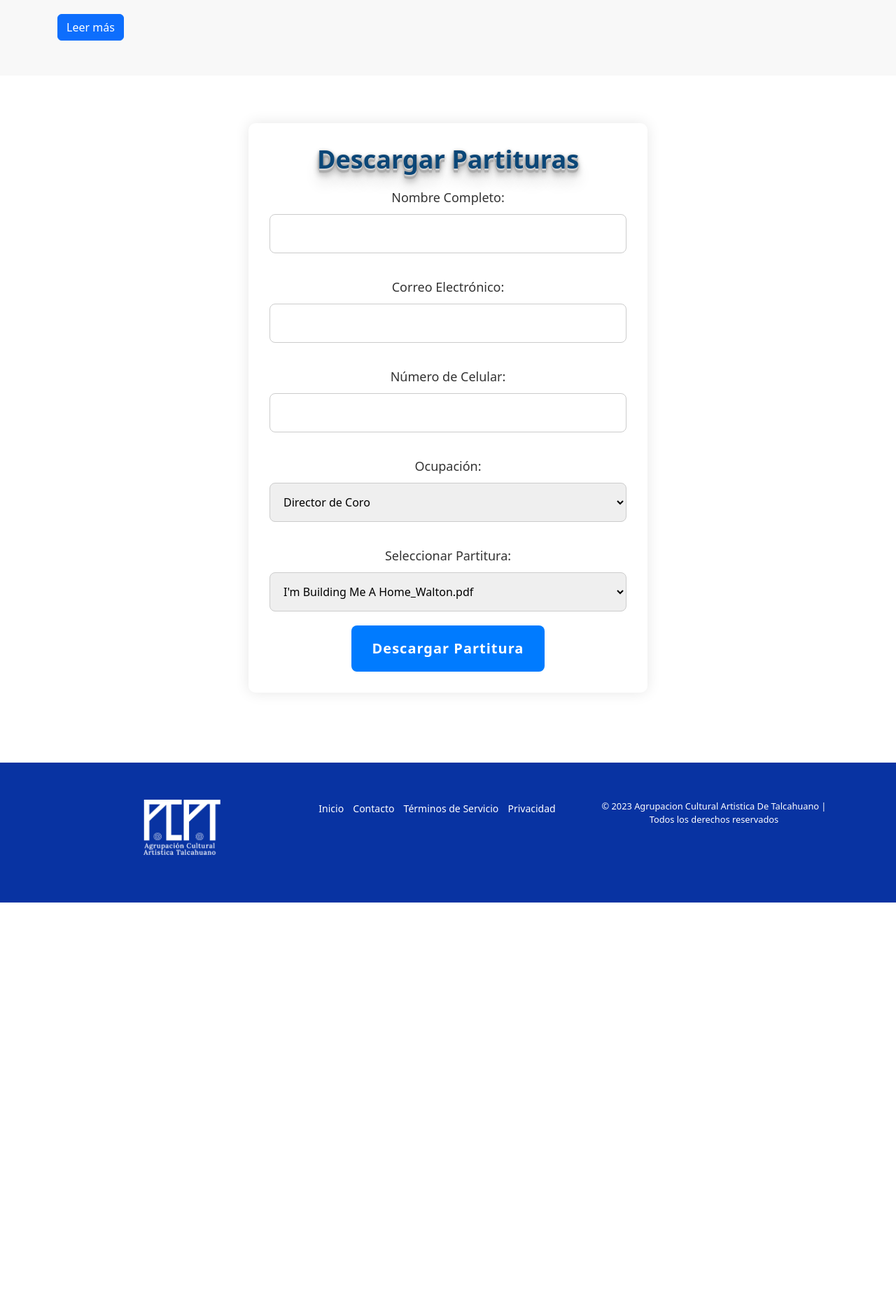
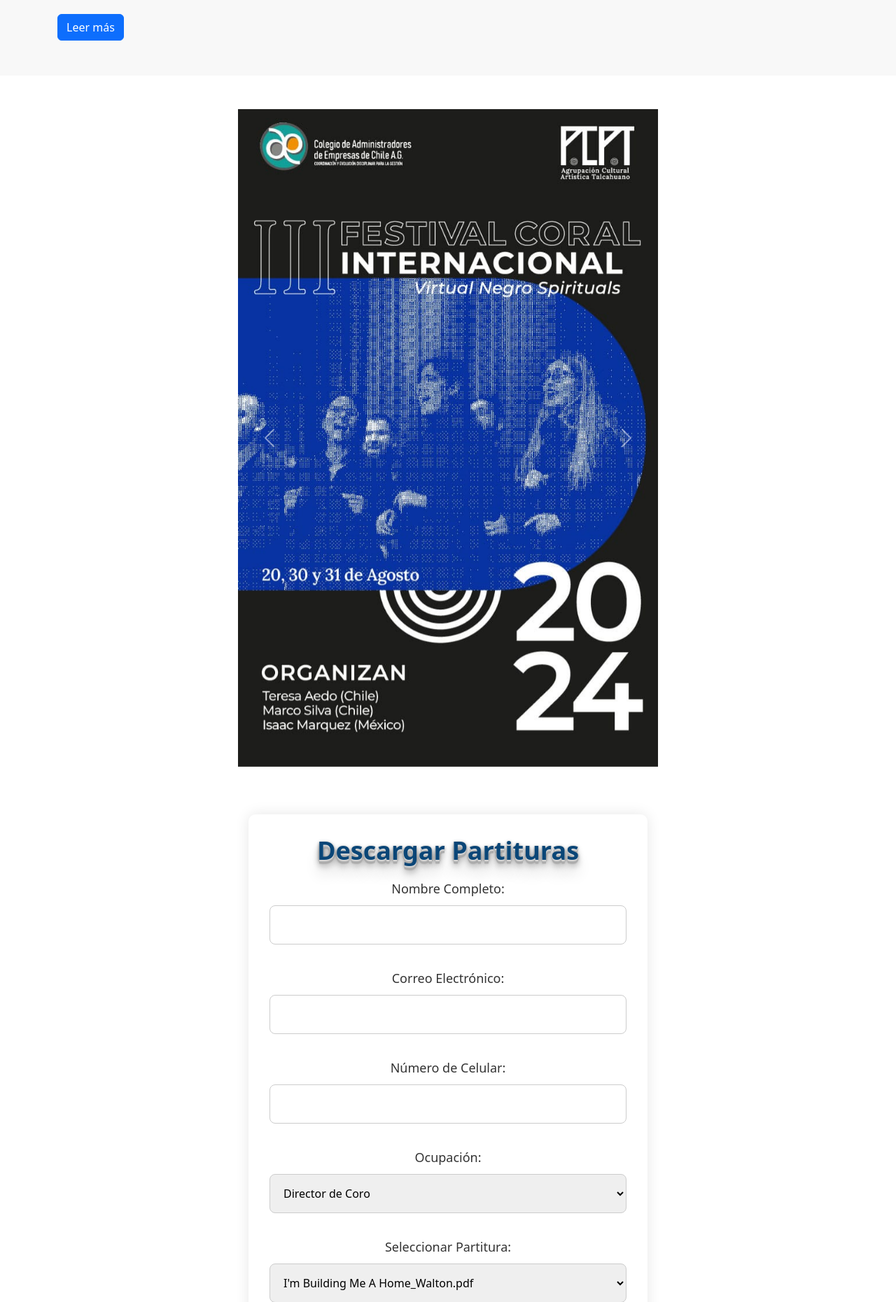
Before and after one commit to Carlinhos2304/acatNuevo, a PHP site: page /NegroSpirituals.php in a window 1280 px wide. Shown: the part 3190-5051 px from the top of the page at 70% size. Before the commit the page ends 4480 px from the top, so only its background shows below. Run offline with PHP 8.4, Linux system fonts and the light colour scheme.

Commit message:
carrusel nuevo marcelo

```diff
--- a/ACAT/PagCentroCultural/NegroSpirituals.php
+++ b/ACAT/PagCentroCultural/NegroSpirituals.php
@@ -340,6 +340,43 @@ session_start(); // Inicia la sesión
         </div>
     </section>
 
+    <!-- AVISO URGENTE -->
+    <div class="container mt-5">
+      <div class="carousel-container">
+        <div id="avisoCarousel" class="carousel slide" data-bs-ride="carousel">
+          <div class="carousel-inner">
+            <div class="carousel-item active">
+              <img src="ImgNegroS/uno.jpg" class="d-block w-100" alt="Descripción de la foto 1">
+            </div>
+
+            <div class="carousel-item">
+              <img src="ImgNegroS/dos.jpg" class="d-block w-100" alt="Descripción de la foto 2">
+            </div>
+
+            <div class="carousel-item">
+              <img src="ImgNegroS/tres.jpg" class="d-block w-100" alt="Descripción de la foto 3">
+            </div>
+
+            <div class="carousel-item">
+              <img src="ImgNegroS/cuatro.jpg" class="d-block w-100" alt="Descripción de la foto 4">
+            </div>
+
+          </div>
+          <button class="carousel-control-prev" type="button" data-bs-target="#avisoCarousel" data-bs-slide="prev">
+            <span class="carousel-control-prev-icon" aria-hidden="true"></span>
+            <span class="visually-hidden">Previous</span>
+          </button>
+          <button class="carousel-control-next" type="button" data-bs-target="#avisoCarousel" data-bs-slide="next">
+            <span class="carousel-control-next-icon" aria-hidden="true"></span>
+            <span class="visually-hidden">Next</span>
+          </button>
+        </div>
+      </div>
+    </div>
+
+
+
+
     <!-- Formulario para descargar partituras -->
     <div class="container mt-5">
         <div class="row d-flex align-items-center">
--- a/ACAT/PagCentroCultural/css/estilo.css
+++ b/ACAT/PagCentroCultural/css/estilo.css
@@ -789,3 +789,14 @@ body.exito-php {
     }
 }
 /* css FIN PROXIMAMENTE*/
+
+/* css AVISO*/
+.carousel-container {
+    max-width: 600px; /* Ajusta este valor según sea necesario */
+    margin: auto;
+}
+.carousel-item img {
+    max-height: 950px; /* Ajusta este valor según sea necesario */
+    object-fit: cover;
+}
+/* css FIN aviso*/
```
Also changed, not shown: ACAT/PagCentroCultural/ImgNegroS/cuatro.jpg (added), ACAT/PagCentroCultural/ImgNegroS/dos.jpg (added), ACAT/PagCentroCultural/ImgNegroS/tres.jpg (added), ACAT/PagCentroCultural/ImgNegroS/uno.jpg (added).
